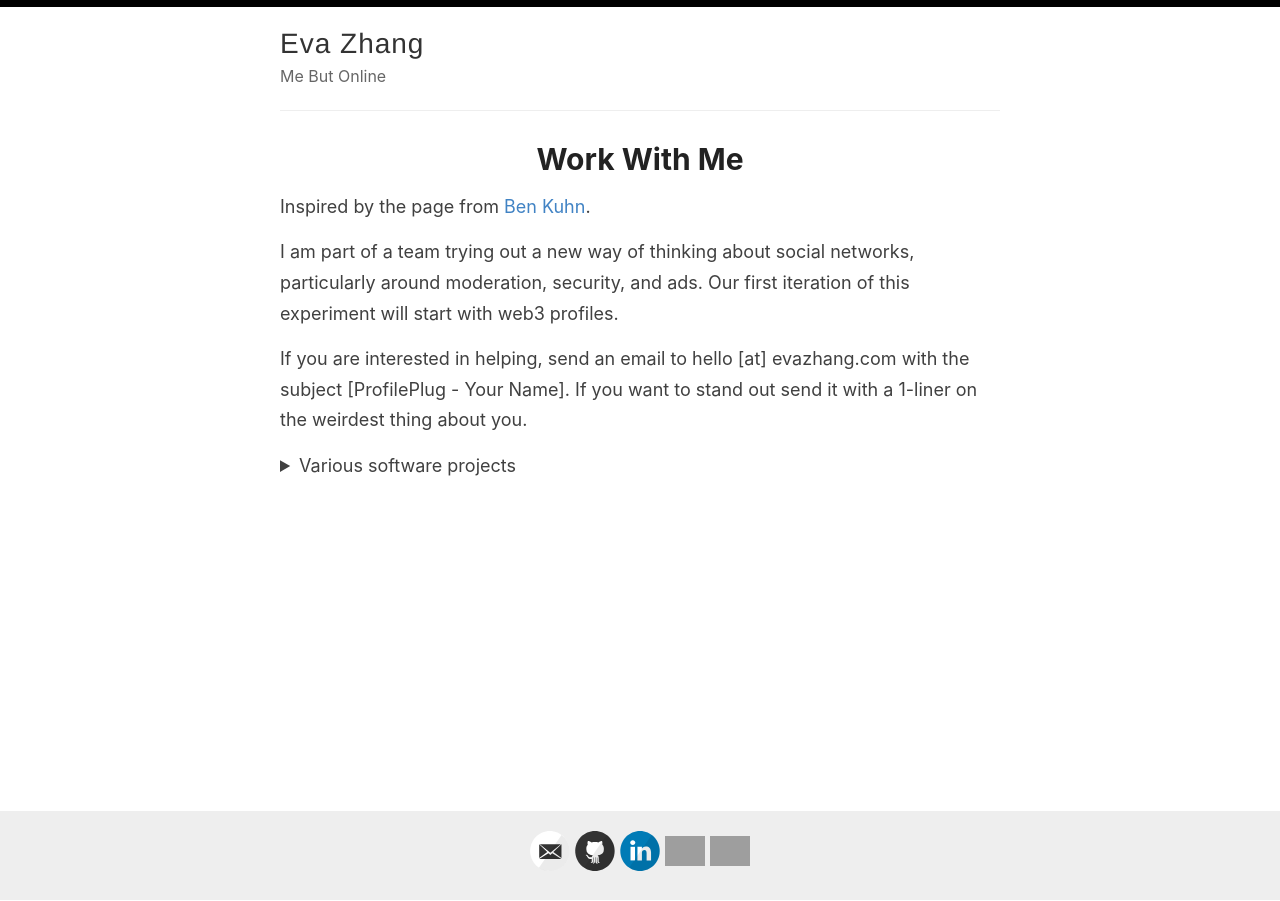
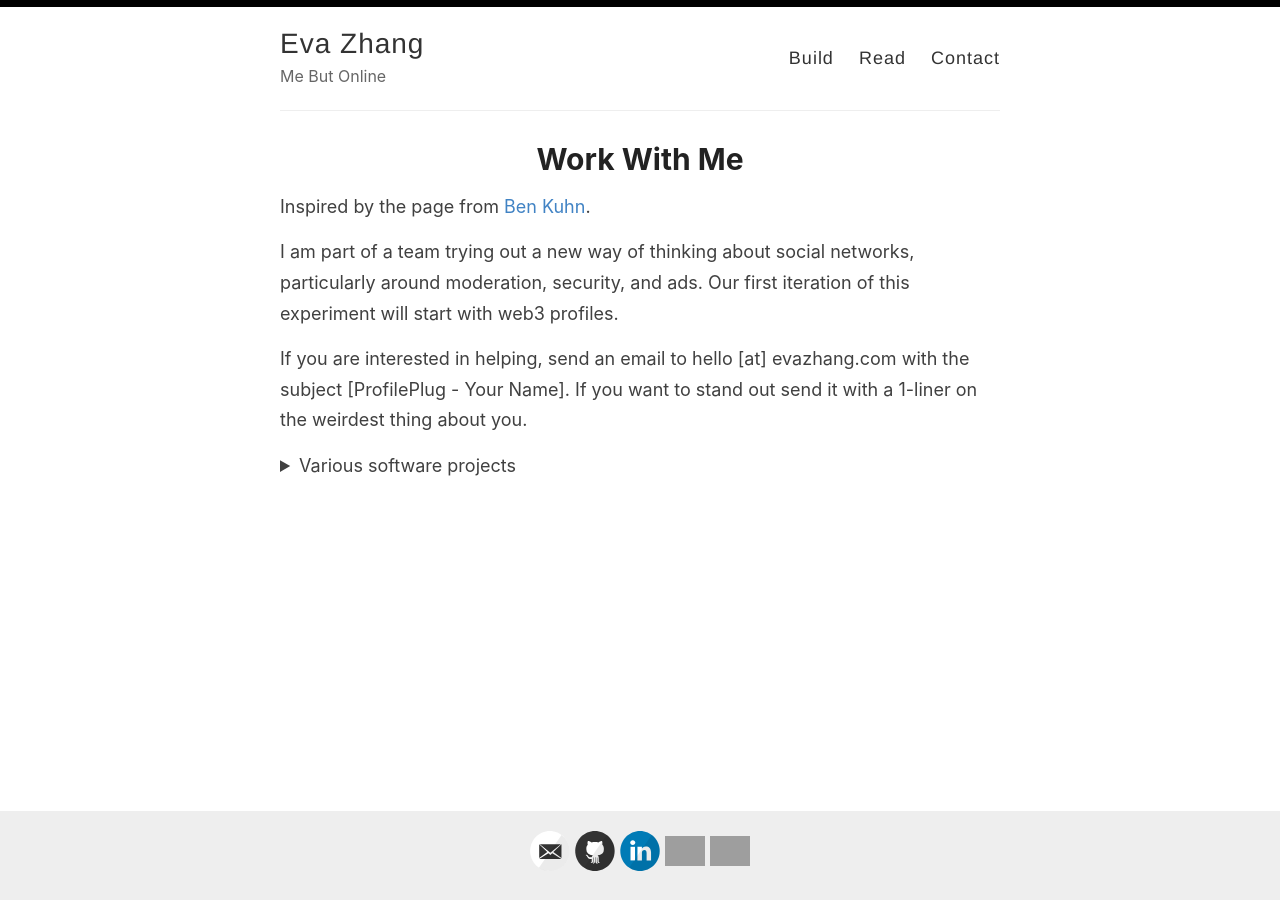
Before and after one commit to evazhang612/sokt-landing, a Jekyll site: the page built from _pages/workwithme.md, in a window 1280 px wide. Built offline with Jekyll 4.4.1, drawn with Linux system fonts in a browser that asks for light colours; nearby versions of some CDN libraries; library files that are not in the unit come from our copies; grey boxes are pictures that could not be loaded.

Commit message:
Adding pages

```diff
--- a/_layouts/default.html
+++ b/_layouts/default.html
@@ -23,11 +23,11 @@
             <h1 class="site-name"><a href="{{ site.baseurl }}/">{{ site.name }}</a></h1>
             <p class="site-description">{{ site.description }}</p>
             </div>
-<!--             <nav>
-              <a href="{{ site.baseurl }}/build">Build</a>
-              <a href="{{ site.baseurl }}/read">Readings</a>
-              <a href="https://evaz.substack.com">Thoughts</a>
-            </nav> -->
+            <nav>
+              <a href="{{ site.baseurl }}/workwithme">Build</a>
+              <a href="{{ site.baseurl }}/read">Read</a>
+              <a href="{{ site.baseurl }}/contact">Contact</a>
+            </nav>
           </header>
         </div>
       </div>
--- a/_pages/workwithme.md
+++ b/_pages/workwithme.md
@@ -1,7 +1,7 @@
 ---
 layout: page
 title: Work With Me
-permalink: /work
+permalink: /build
 ---
 
 Inspired by the page from [Ben Kuhn](https://www.benkuhn.net/work/).
```
Also changed, not shown: index.md (+1 -4 lines).
